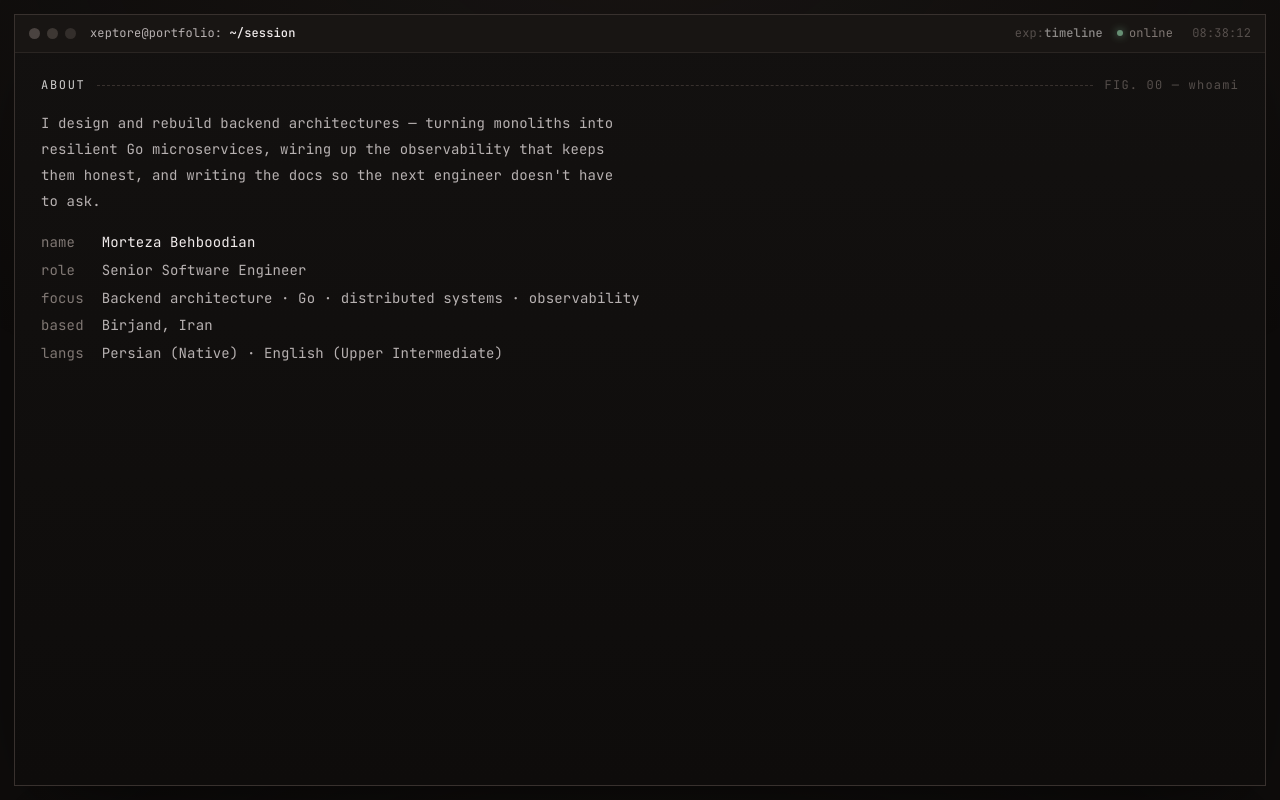
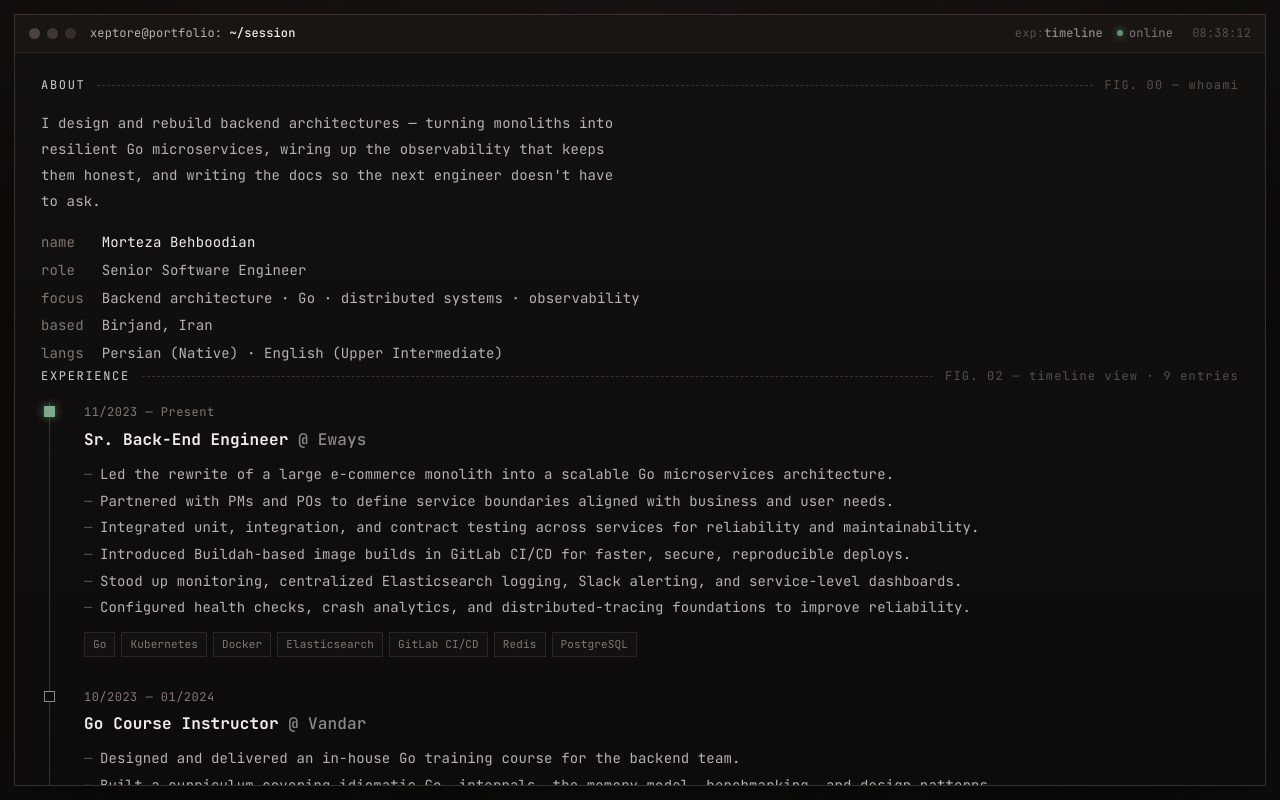
Before and after one commit to zahramirkazemi/xeptore-portfolio, a React (Vite) app: page / in a window 1280 px wide. Built offline with nearby package versions, Linux system fonts and the light colour scheme.

Commit message:
feat: Add Experience

```diff
--- a/src/components/MainContent.tsx
+++ b/src/components/MainContent.tsx
@@ -4,6 +4,7 @@ import { BOOT_LINES } from '../core/constants.ts';
 
 import BootLoading from './BootLoading.tsx';
 import About from './commands/About.tsx';
+import Experience from './commands/Experience.tsx';
 
 export default function MainContent() {
   const [booting, setBooting] = useState(true)
@@ -35,6 +36,7 @@ export default function MainContent() {
     >
       <BootLoading booting={booting} bootShown={bootShown} />
       <About />
+      <Experience />
     </div>
   )
 }
--- /dev/null
+++ b/src/components/commands/Experience.tsx
@@ -0,0 +1,38 @@
+import { CV } from '../../core/data.ts'
+import type { ExperienceEntry } from '../../core/data.ts'
+import { Section, Chips } from '../Shared.tsx'
+
+function Job({ j }: { j: ExperienceEntry }) {
+  const ul = (
+    <ul>
+      {j.bullets.map((b, i) => (
+        <li key={i}>{b}</li>
+      ))}
+    </ul>
+  )
+
+  return (
+    <div className={'job' + (j.current ? ' cur' : '')}>
+      <span className="node" aria-hidden="true" />
+      <div className="when">{j.period}</div>
+      <h3>
+        {j.role} <span className="co">@ {j.company}</span>
+      </h3>
+      {ul}
+      <Chips items={j.stack} />
+    </div>
+  )
+}
+
+export default function Experience() {
+  return (
+    <>
+      <Section tag="experience" fig={`FIG. 02 — timeline view · ${CV.experience.length} entries`} />
+      <div className="exp-list v-timeline">
+        {CV.experience.map((j, i) => (
+          <Job key={i} j={j} />
+        ))}
+      </div>
+    </>
+  )
+}
--- a/src/core/globals.css
+++ b/src/core/globals.css
@@ -500,3 +500,338 @@ a:hover {
     grid-template-columns: 1fr;
   }
 }
+
+/* ===================== EXPERIENCE (shared) ===================== */
+.exp-list {
+  display: flex;
+  flex-direction: column;
+}
+
+/* --- variant: timeline --- */
+.v-timeline {
+  padding-left: 8px;
+}
+.v-timeline .job {
+  position: relative;
+  padding: 0 0 30px 34px;
+  border-left: 1px solid var(--border-2);
+}
+.v-timeline .job:last-child {
+  border-left-color: transparent;
+  padding-bottom: 6px;
+}
+.v-timeline .job .node {
+  position: absolute;
+  left: -6px;
+  top: 4px;
+  width: 11px;
+  height: 11px;
+  background: var(--bg);
+  border: 1px solid var(--accent-dim);
+}
+.v-timeline .job.cur .node {
+  background: #7fa98c;
+  border-color: #7fa98c;
+  box-shadow: 0 0 10px rgba(127, 169, 140, 0.6);
+}
+.v-timeline .job .when {
+  color: var(--fg-dim);
+  font-size: 12px;
+  letter-spacing: 0.04em;
+}
+.v-timeline .job h3 {
+  margin: 3px 0 0;
+  font-size: 16px;
+  color: var(--fg);
+}
+.v-timeline .job .co {
+  color: var(--accent-dim);
+  font-weight: 500;
+}
+.v-timeline .job ul {
+  margin: 11px 0 0;
+  padding: 0;
+  list-style: none;
+  display: flex;
+  flex-direction: column;
+  gap: 5px;
+}
+.v-timeline .job li {
+  color: var(--fg-mid);
+  padding-left: 16px;
+  position: relative;
+  line-height: 1.55;
+}
+.v-timeline .job li::before {
+  content: "—";
+  position: absolute;
+  left: 0;
+  color: var(--fg-faint);
+}
+
+/* stack chips inside job */
+.chips {
+  display: flex;
+  flex-wrap: wrap;
+  gap: 6px;
+  margin-top: 13px;
+}
+.chip {
+  font-size: 11px;
+  color: var(--fg-dim);
+  border: 1px solid var(--border);
+  padding: 2px 8px;
+  background: var(--bg-1);
+}
+.chip:hover {
+  color: var(--fg-mid);
+  border-color: var(--border-2);
+}
+
+/* ===================== EDUCATION + LANGS ===================== */
+.edu {
+  display: flex;
+  flex-direction: column;
+}
+.edu .row {
+  border-top: 1px solid var(--border);
+  padding: 16px 0;
+  display: grid;
+  grid-template-columns: 1fr 170px;
+  gap: 4px 20px;
+  align-items: baseline;
+}
+.edu .row:last-child {
+  border-bottom: 1px solid var(--border);
+}
+.edu h3 {
+  margin: 0;
+  font-size: 15px;
+  color: var(--fg);
+  font-weight: 600;
+}
+.edu .school {
+  color: var(--accent-dim);
+  font-size: 13px;
+}
+.edu .when {
+  color: var(--fg-dim);
+  font-size: 12.5px;
+  text-align: right;
+}
+.edu .place {
+  color: var(--fg-faint);
+  font-size: 12px;
+}
+@media (max-width: 600px) {
+  .edu .row {
+    grid-template-columns: 1fr;
+  }
+  .edu .when {
+    text-align: left;
+  }
+}
+
+.langs {
+  display: flex;
+  gap: 28px;
+  margin-top: 18px;
+  flex-wrap: wrap;
+}
+.lang {
+  display: flex;
+  align-items: baseline;
+  gap: 10px;
+}
+.lang .nm {
+  color: var(--fg);
+}
+.lang .lvl {
+  color: var(--fg-dim);
+  font-size: 12px;
+}
+.lang .bar {
+  display: inline-flex;
+  gap: 3px;
+  margin-left: 6px;
+}
+.lang .bar i {
+  width: 7px;
+  height: 12px;
+  background: var(--border-2);
+  display: inline-block;
+}
+.lang .bar i.on {
+  background: var(--accent-dim);
+}
+
+/* ===================== CONTACT ===================== */
+.contact {
+  display: flex;
+  flex-direction: column;
+  gap: 1px;
+  background: var(--border);
+  border: 1px solid var(--border);
+  max-width: 560px;
+}
+.contact a,
+.contact .crow {
+  background: var(--bg-1);
+  padding: 15px 18px;
+  display: flex;
+  gap: 16px;
+  align-items: center;
+  color: var(--fg-mid);
+  border-bottom: none;
+}
+.contact a:hover {
+  background: var(--panel-2);
+  color: var(--fg);
+}
+.contact .lbl {
+  color: var(--fg-dim);
+  width: 84px;
+  flex: 0 0 84px;
+  text-transform: uppercase;
+  font-size: 11px;
+  letter-spacing: 0.1em;
+}
+.contact .val {
+  color: var(--fg);
+}
+.contact .arr {
+  margin-left: auto;
+  color: var(--fg-faint);
+}
+
+/* ===================== PROMPT BAR ===================== */
+.promptbar {
+  flex: 0 0 auto;
+  border-top: 1px solid var(--border);
+  background: var(--panel);
+}
+.cmdrow {
+  display: flex;
+  gap: 6px;
+  padding: 9px 14px 0;
+  flex-wrap: wrap;
+}
+.cmdrow .nav {
+  font: inherit;
+  font-size: 11.5px;
+  cursor: pointer;
+  background: transparent;
+  border: 1px solid transparent;
+  color: var(--fg-dim);
+  padding: 3px 9px;
+}
+.cmdrow .nav:hover {
+  color: var(--fg);
+  border-color: var(--border-2);
+}
+.cmdrow .nav.active {
+  color: var(--accent);
+  border-color: var(--border-2);
+  background: var(--bg-1);
+}
+.cmdrow .nav .k {
+  color: var(--fg-faint);
+}
+.inputline {
+  display: flex;
+  align-items: center;
+  gap: 10px;
+  padding: 11px 16px 13px;
+}
+.inputline .pr {
+  color: var(--accent-dim);
+  white-space: nowrap;
+}
+.inputline .pr b {
+  color: var(--fg-mid);
+  font-weight: 500;
+}
+.inputline form {
+  flex: 1;
+  display: flex;
+  min-width: 0;
+}
+.inputline input {
+  flex: 1;
+  background: transparent;
+  border: none;
+  outline: none;
+  color: var(--fg);
+  font: inherit;
+  font-size: 14px;
+  caret-color: transparent;
+  min-width: 0;
+}
+.inputline .fakecaret {
+  width: 8px;
+  height: 17px;
+  background: var(--accent);
+  margin-left: -4px;
+  animation: blink 1.1s steps(1) infinite;
+  flex-shrink: 0;
+}
+.inputline input:not(:placeholder-shown) + .fakecaret {
+  display: none;
+}
+.inputline .hintkey {
+  color: var(--fg-faint);
+  font-size: 11px;
+  white-space: nowrap;
+}
+.inputline input::placeholder {
+  color: var(--fg-faint);
+}
+@media (max-width: 560px) {
+  .inputline .hintkey {
+    display: none;
+  }
+}
+
+/* command result helpers */
+.err {
+  color: #c98f7f;
+}
+.kv {
+  display: grid;
+  grid-template-columns: max-content 1fr;
+  gap: 4px 18px;
+  color: var(--fg-mid);
+}
+.kv .k {
+  color: var(--fg-dim);
+}
+.help-grid {
+  display: grid;
+  grid-template-columns: 130px 1fr;
+  gap: 7px 18px;
+  color: var(--fg-mid);
+}
+.help-grid .c {
+  color: var(--accent);
+}
+
+/* entrance — transform-only so frozen animation still shows content */
+.block {
+  animation: rise 0.45s cubic-bezier(0.2, 0.7, 0.3, 1);
+}
+@keyframes rise {
+  from {
+    transform: translateY(10px);
+  }
+  to {
+    transform: none;
+  }
+}
+@media (prefers-reduced-motion: reduce) {
+  .block,
+  .hero .wm .blink,
+  .inputline .fakecaret,
+  .tb-live::before {
+    animation: none !important;
+  }
+}
```
